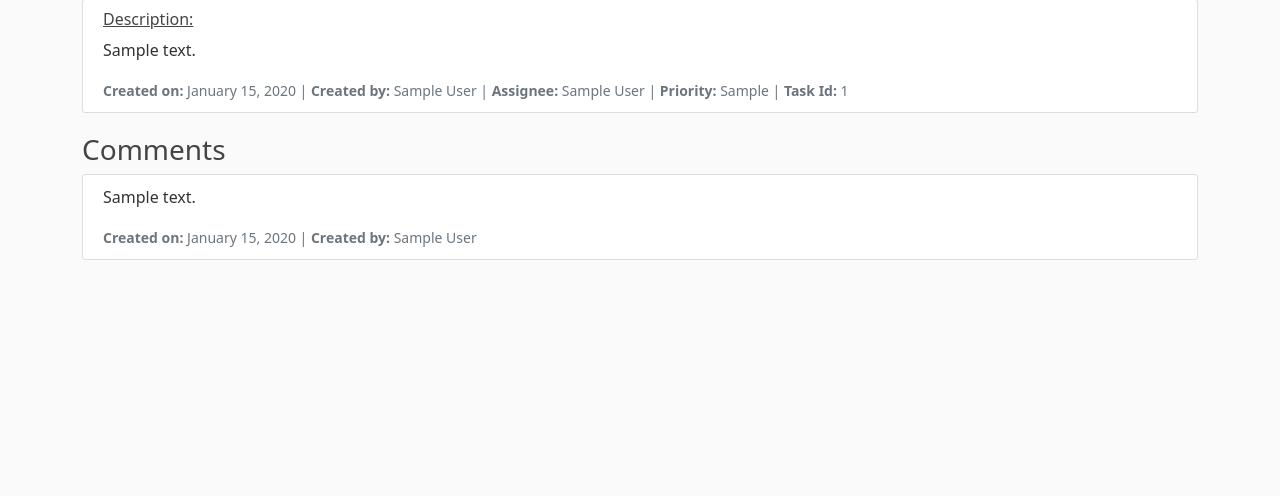
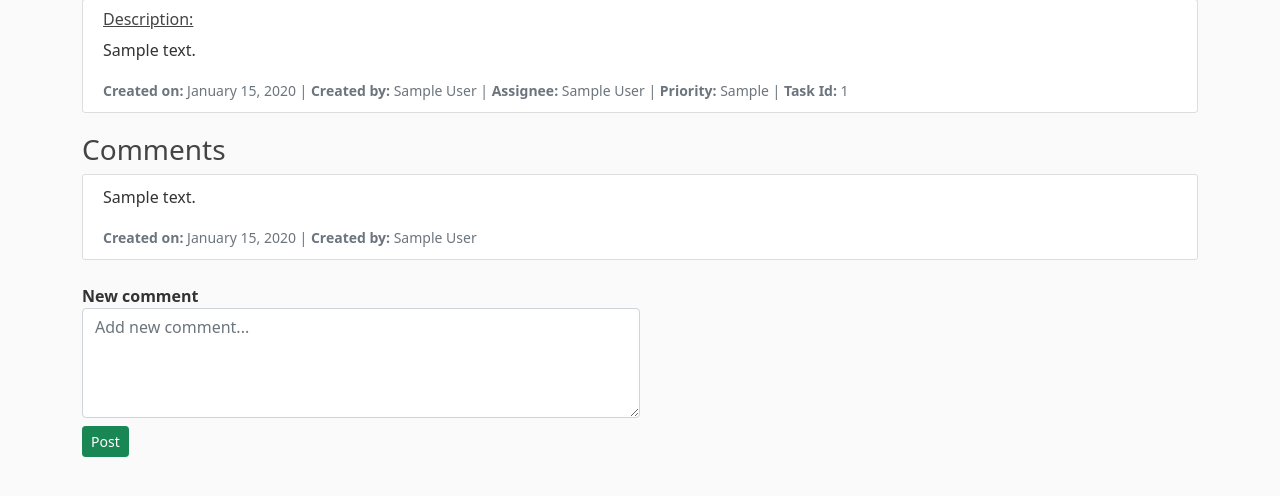
Before and after one commit to redhat-beyond/falcon, a Django app: page /tasks/1 in a window 1280 px wide. Shown: the part 127-623 px from the top of the page. Run offline with Django 3.2, Linux system fonts and the light colour scheme; a user stored in the database is signed in; tables that the repository leaves empty hold one stand-in row (values such as "Sample post").

Commit message:
Add new comment form (#128)
* Add new comment form

- Add CommentForm class: a form that gets a description as an input and creates a new comment that saved in the DB.
- Modify single task view to display the new comment form.
- Add tests: checks the functionality of the form.
- Modify view_single_task function to handle both forms (ViewTaskForm and CommentForm).

* Update tests

- Changed the tests to check the details of the new successfully added comment.

* Remove extra spaces

Co-authored-by: Nati Fridman <nati2fridman@gmail.com>

* Add max length constraint

- Add max length constraint for the new comment form.
- Add relevant tests.

* Update forms.py

* Update tests

Co-authored-by: Nati Fridman <nati2fridman@gmail.com>

```diff
--- a/tasks/forms.py
+++ b/tasks/forms.py
@@ -1,5 +1,7 @@
 from django import forms
-from .models import Task, Priority, Status, User, Role
+from .models import Comment, Task, Priority, Status, User, Role
+
+MAX_COMMENT_LEN = 999
 
 
 class TaskForm(forms.ModelForm):
@@ -41,4 +43,23 @@ class ViewTaskForm(forms.ModelForm):
         widgets = {
             'status': forms.Select(choices=TaskForm.Meta.status_choices,
                                    attrs={'class': 'form-control-sm mt-1', 'style': "vertical-align: middle"}),
-        }
+         }
+
+
+class CommentForm(forms.ModelForm):
+    description = forms.CharField(required=True, strip=True, max_length=MAX_COMMENT_LEN,
+                                  widget=forms.Textarea(attrs={
+                                                 'class': 'form-control w-50',
+                                                 'rows': '4',
+                                                 'placeholder': 'Add new comment...'}),
+                                  error_messages={'required': 'Comment must contain text!'})
+
+    def __init__(self, user, task, *args, **kwargs):
+        super(CommentForm, self).__init__(*args, **kwargs)
+        self.fields['description'].label = ''
+        self.user = user
+        self.task = task
+
+    class Meta:
+        model = Comment
+        fields = ('description',)
--- a/tasks/templates/tasks/view_single_task.html
+++ b/tasks/templates/tasks/view_single_task.html
@@ -19,10 +19,11 @@
       {% if user.is_employee %}
         <form action="" method="POST">
           {% csrf_token %}
-          <b>{{form}}</b>
+          <b>{{task_form}}</b>
           <input
             class="btn btn-secondary btn-sm mt-1"
             type="submit"
+            name="taskSubmit"
             value="Change Status"
           />
         </form>
@@ -49,6 +50,21 @@
           </div>
         </article>
       {% endfor %}
+      <form method="POST" class="mt-4">
+        <div class="form-group">
+          <label><b>New comment</b></label>
+          {% csrf_token %}
+          {% if comment_form.errors %}
+            <div class="alert alert-danger" role="alert">
+              {% for error in comment_form.errors.values %}
+                {{ error|striptags }}
+              {% endfor %}
+            </div>
+          {% endif %}
+          {{ comment_form.description }}
+        </div>
+        <input type="submit"  value="Post" name="commentSubmit" class="btn btn-success btn-sm mt-2" />
+      </form>
     {% endif %}
   {% endif %}
 {% endblock content %}
--- a/tasks/views.py
+++ b/tasks/views.py
@@ -1,5 +1,5 @@
 from django.shortcuts import render, redirect
-from tasks.forms import TaskForm, ViewTaskForm
+from tasks.forms import CommentForm, TaskForm, ViewTaskForm
 from tasks.models import Task, Role, User, Priority
 from django.contrib import messages
 
@@ -58,17 +58,31 @@ def view_single_task(request, pk):
 
     user = User.objects.get(user=request.user)
     task = Task.objects.get(pk=pk)
-    form = ViewTaskForm(instance=task)
+    task_form = ViewTaskForm(instance=task)
+    comment_form = CommentForm(user, task)
     task_creator = User.objects.get(user=task.created_by)
     if user.team.id != task_creator.team.id:
         return redirect('/')
     if request.method == 'POST':
-        form = ViewTaskForm(request.POST, instance=task)
-        if form.is_valid():
-            form.save()
-            redirect(f'tasks/{pk}', {'user': user})
+        if 'taskSubmit' in request.POST:
+            task_form = ViewTaskForm(request.POST, instance=task)
+            if task_form.is_valid():
+                task_form.save()
+        elif 'commentSubmit' in request.POST:
+            comment_form = CommentForm(user, task, request.POST)
+            if comment_form.is_valid():
+                new_comment = comment_form.save(commit=False)
+                new_comment.appUser = user
+                new_comment.task = task
+                new_comment.title = f"task id: {task.id}, commented by: {user.user.username}"
+                new_comment.save()
+                comment_form = CommentForm(user, task)
 
-    return render(request, 'tasks/view_single_task.html', {'form': form, 'task': task, 'user': user})
+        redirect(f'tasks/{pk}', {'user': user})
+
+    return render(request,
+                  'tasks/view_single_task.html',
+                  {'task_form': task_form, 'comment_form': comment_form, 'task': task, 'user': user})
 
 
 def edit_single_task(request, pk):
```
Also changed, not shown: tasks/tests/test_view_single_task.py (+52 -5 lines).
